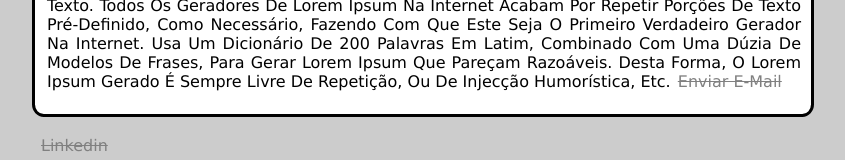
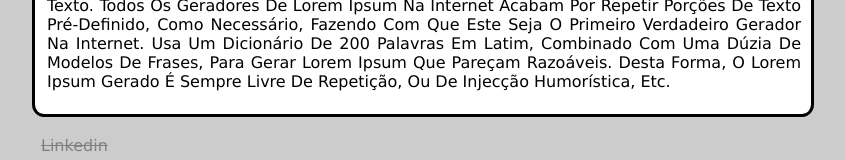
Before and after one commit to Everton-Victor/Page_Responsive, a plain HTML site: page index.html in a window 1280 px wide. Shown: the part 1166-1326 px from the top of the page, without its empty margins (220-1065 px from the left). Drawn offline with Linux system fonts and the light colour scheme.

Commit message:
Modificado o index.html

```diff
--- a/index.html
+++ b/index.html
@@ -80,7 +80,6 @@
 					<img src="https://images.unsplash.com/photo-1488590528505-98d2b5aba04b?ixlib=rb-1.2.1&ixid=eyJhcHBfaWQiOjEyMDd9&auto=format&fit=crop&w=800&q=60" alt="Imagem de códigos HTML" class="code">
 				</header>
 					<p>Existem muitas variações das passagens 				do <a href="https://www.lipsum.com/" target="_black">Lorem Ipsum</a> disponíveis, mas a maior parte sofreu alterações de alguma forma, pela injecção de humor, ou de 					palavras aleatórias que nem sequer 				parecem suficientemente credíveis. Se vai 				usar uma passagem do Lorem Ipsum, deve 				ter a certeza que não contém nada de 				embaraçoso escondido no meio do texto. 				Todos os geradores de Lorem Ipsum na 				Internet acabam por repetir porções de 				texto pré-definido, como necessário, 				fazendo com que este seja o primeiro 				verdadeiro gerador na Internet. Usa um 				dicionário de 200 palavras em Latim, 				combinado com uma dúzia de modelos de 				frases, para gerar Lorem Ipsum que 				pareçam razoáveis. Desta forma, o Lorem 				Ipsum gerado é sempre livre de repetição, 				ou de injecção humorística, etc.
-					<a href="mailto:evertonvictor2019br@gmail.com" >Enviar E-mail</a>
 				</p>
 			</article>
 		</section>
```
